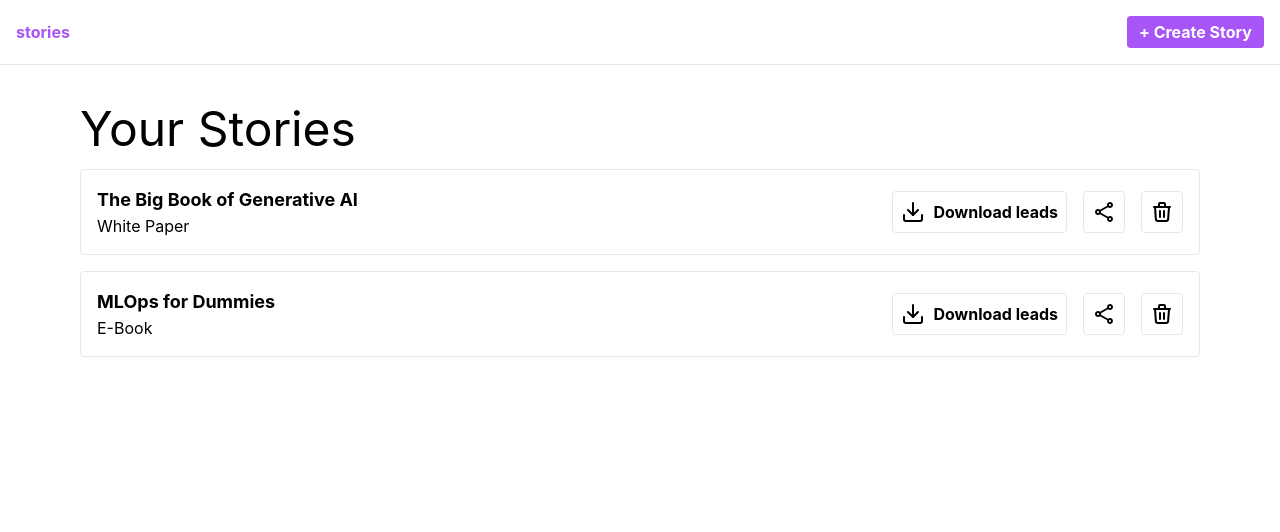
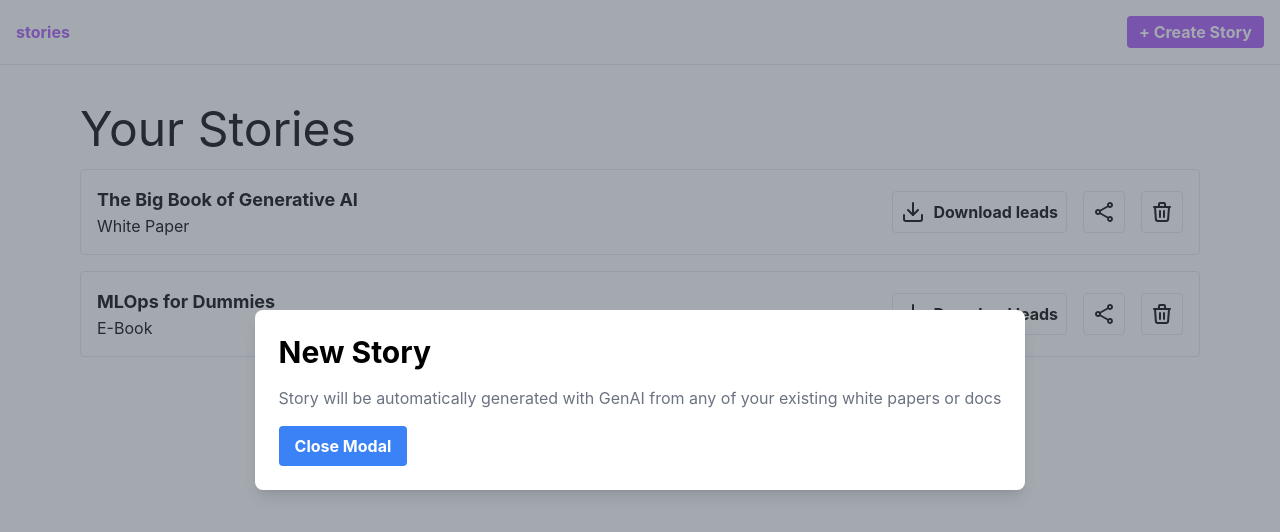
Before and after one commit to jordantab/stories, a React (Create React App) app in the folder web/: page /admin in a window 1280 px wide. Shown: the top 532 px of the page. Built offline with nearby package versions, Linux system fonts and the light colour scheme.

Commit message:
Create simple modal

```diff
--- a/web/src/Admin.tsx
+++ b/web/src/Admin.tsx
@@ -24,6 +24,7 @@ const DEFAULT_ITEMS = [
 
 function Admin() {
   const [items, setItems] = useState<Story[]>(DEFAULT_ITEMS)
+  const [showModal, setShowModal] = useState(true)
   return (
     <div className="flex flex-col h-screen">
       <div className="p-4 flex flex-row justify-between items-center border-b">
@@ -34,6 +35,7 @@ function Admin() {
         <h1 className="text-5xl">Your Stories</h1>
         {items.map(item => story(item))}
       </div>
+      {showModal ? modal() : undefined}
     </div>
   );
 }
@@ -54,4 +56,18 @@ function story(story: Story) {
   )
 }
 
+function modal() {
+  return (
+    <div className="fixed inset-0 bg-gray-600 bg-opacity-50 z-50 flex justify-center items-center">
+      <div className="bg-white p-6 rounded-lg shadow-lg">
+          <h2 className="text-3xl font-bold mb-4">New Story</h2>
+          <p className="mb-4 text-gray-500">Story will be automatically generated with GenAI from any of your existing white papers or docs</p>
+          <button className="bg-blue-500 hover:bg-blue-700 text-white font-bold py-2 px-4 rounded">
+              Close Modal
+          </button>
+      </div>
+  </div>
+  )
+}
+
 export default Admin;
```
